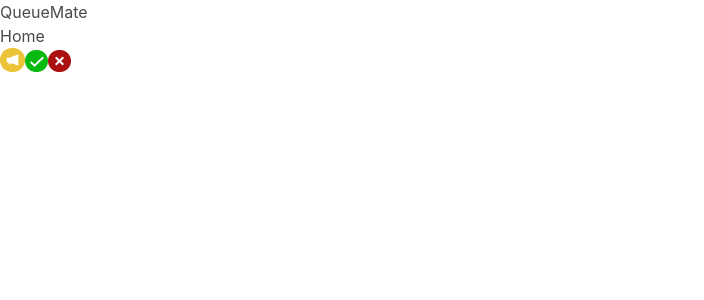
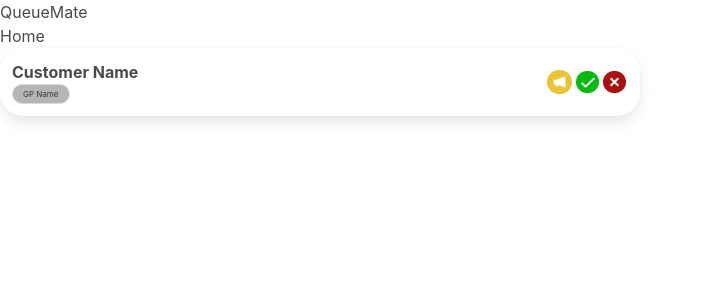
Before and after one commit to deandresugandhi/DocWait, a React (Vite) app in the folder src/front-end/: page / in a window 1280 px wide. Shown: the top 300 px of the page, without its empty margins (0-704 px from the left). Built offline with nearby package versions, Linux system fonts and the light colour scheme.

Commit message:
Completed draft Quee Entry components, without dynamic properties

```diff
--- a/src/front-end/src/components/QueueEntry.jsx
+++ b/src/front-end/src/components/QueueEntry.jsx
@@ -3,14 +3,32 @@ import notifIconURL from '../assets/Notification.png'
 import tickIconURL from '../assets/Tick.png'
 import crossIconURL from '../assets/Cross.png'
 
-const QueueEntry = () => {
-  return (
-    <div className="queueEntry">
-        <img src={notifIconURL} alt="Notif Icon" />
-        <img src={tickIconURL} alt="Tick Icon" />
-        <img src={crossIconURL} alt="Notif Icon" />
-    </div>
-  )
-}
+const BoxContainer = ({ children }) => (
+  <div className="box p-3 custom-parent-width custom-rounded-box is-flex is-flex-direction-row">
+    {children}
+  </div>
+);
+
+const CustomerInfo = () => (
+  <div className="container is-flex is-flex-direction-column is-align-items-flex-start is-justify-content-flex-start">
+    <h2 className="is-size-6 has-text-weight-bold">Customer Name</h2>
+    <button className="button is-small is-rounded has-background-grey-light"><p>GP Name</p></button>
+  </div>
+);
+
+const NotificationIcons = () => (
+  <div className="container is-flex is-flex-direction-row is-align-items-center is-justify-content-flex-end">
+    <img src={notifIconURL} alt="Notif Icon" />
+    <img src={tickIconURL} alt="Tick Icon" />
+    <img src={crossIconURL} alt="Notif Icon" />
+  </div>
+);
+
+const QueueEntry = () => (
+  <BoxContainer>
+    <CustomerInfo />
+    <NotificationIcons />
+  </BoxContainer>
+);
 
 export default QueueEntry
--- a/src/front-end/src/index.css
+++ b/src/front-end/src/index.css
@@ -1 +1,23 @@
 @import "https://cdn.jsdelivr.net/npm/bulma@0.9.4/css/bulma.min.css";
+
+.button.is-small { font-size: .5rem; }
+
+.custom-width {
+    width: 30%;
+    max-width: none;
+    margin: 0;
+}
+
+.custom-rounded-box {
+    border-radius: 23px; /* Adjust the value to increase or decrease the rounding */
+}
+
+img {
+    margin: 2px;
+}
+
+.custom-parent-width {
+    width: 50%;
+    max-width: none;
+    margin: 0;
+}
```
